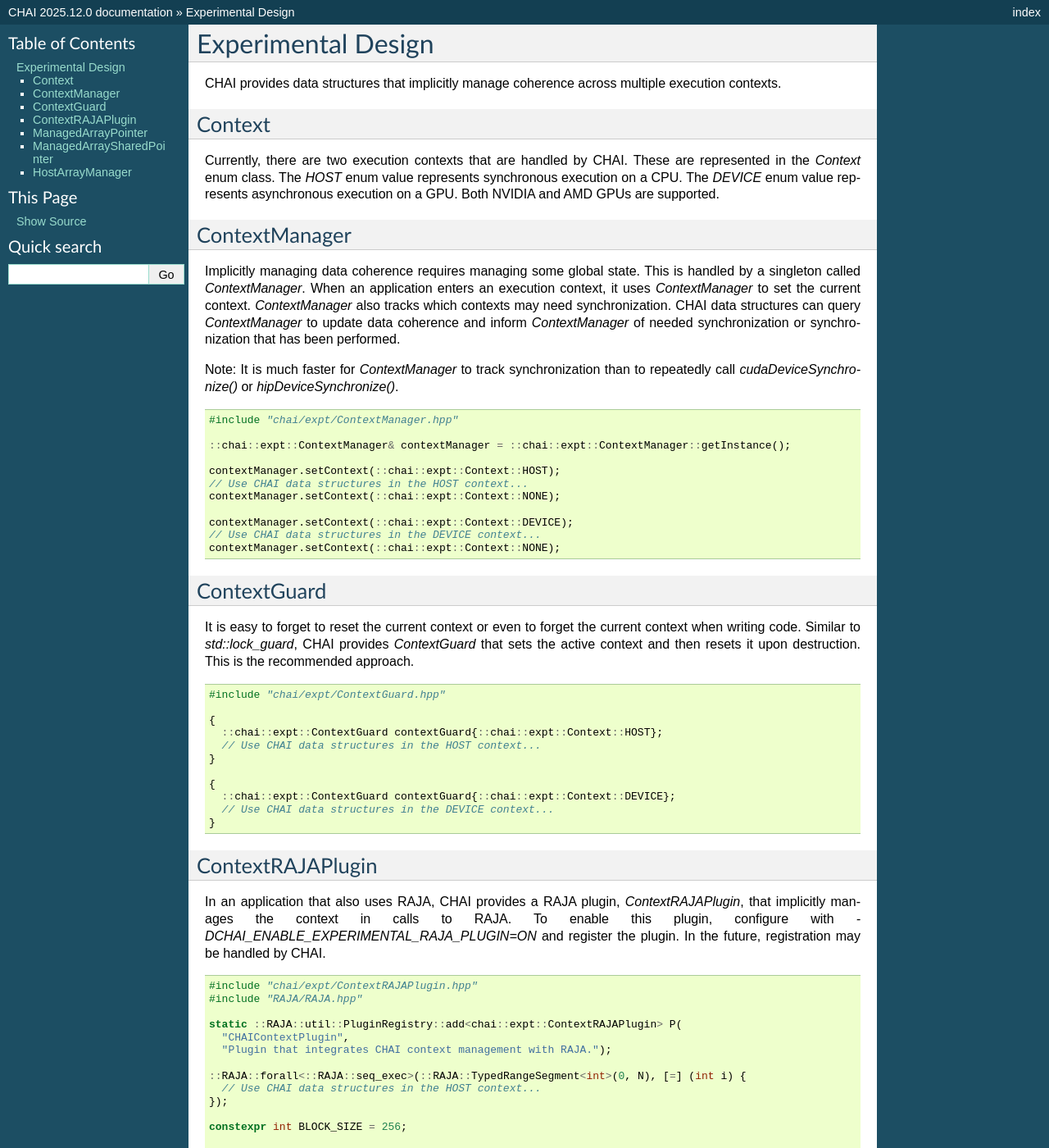
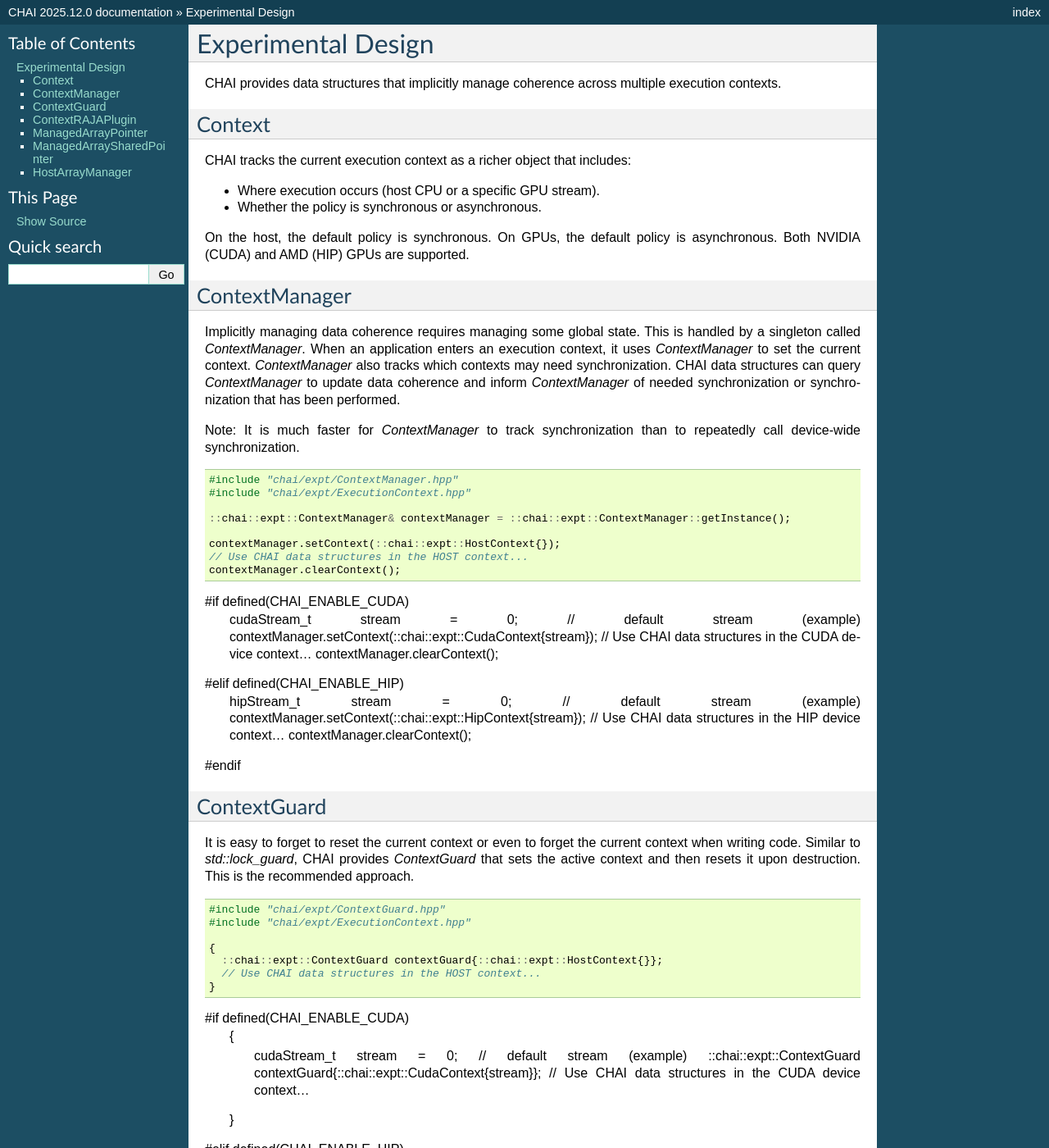
Before and after one commit to LLNL/CHAI, a Sphinx documentation site: the page built from docs/sphinx/expt/design.rst, in a window 1280 px wide and 1400 px high. Shown: the whole window at 82% size. Built offline with Sphinx 7.4.7, drawn with Linux system fonts in a browser that asks for light colours; some of the changed text lies outside the part shown.

Commit message:
Expand context to be stream aware

```diff
--- a/docs/sphinx/expt/design.rst
+++ b/docs/sphinx/expt/design.rst
@@ -16,9 +16,13 @@
 Context
 -------
 
-Currently, there are two execution contexts that are handled by CHAI. These are represented in the `Context` enum class.
-The `HOST` enum value represents synchronous execution on a CPU. The `DEVICE` enum value represents asynchronous execution on a GPU.
-Both NVIDIA and AMD GPUs are supported.
+CHAI tracks the current execution context as a richer object that includes:
+
+- Where execution occurs (host CPU or a specific GPU stream).
+- Whether the policy is synchronous or asynchronous.
+
+On the host, the default policy is synchronous. On GPUs, the default policy is asynchronous.
+Both NVIDIA (CUDA) and AMD (HIP) GPUs are supported.
 
 --------------
 ContextManager
@@ -29,21 +33,30 @@
 tracks which contexts may need synchronization. CHAI data structures can query `ContextManager` to update data coherence and
 inform `ContextManager` of needed synchronization or synchronization that has been performed.
 
-Note: It is much faster for `ContextManager` to track synchronization than to repeatedly call `cudaDeviceSynchronize()` or `hipDeviceSynchronize()`.
+Note: It is much faster for `ContextManager` to track synchronization than to repeatedly call device-wide synchronization.
 
 .. code-block:: cpp
 
   #include "chai/expt/ContextManager.hpp"
+  #include "chai/expt/ExecutionContext.hpp"
 
   ::chai::expt::ContextManager& contextManager = ::chai::expt::ContextManager::getInstance();
 
-  contextManager.setContext(::chai::expt::Context::HOST);
+  contextManager.setContext(::chai::expt::HostContext{});
   // Use CHAI data structures in the HOST context...
-  contextManager.setContext(::chai::expt::Context::NONE);
+  contextManager.clearContext();
 
-  contextManager.setContext(::chai::expt::Context::DEVICE);
-  // Use CHAI data structures in the DEVICE context...
-  contextManager.setContext(::chai::expt::Context::NONE);
+#if defined(CHAI_ENABLE_CUDA)
+  cudaStream_t stream = 0;  // default stream (example)
+  contextManager.setContext(::chai::expt::CudaContext{stream});
+  // Use CHAI data structures in the CUDA device context...
+  contextManager.clearContext();
+#elif defined(CHAI_ENABLE_HIP)
+  hipStream_t stream = 0;  // default stream (example)
+  contextManager.setContext(::chai::expt::HipContext{stream});
+  // Use CHAI data structures in the HIP device context...
+  contextManager.clearContext();
+#endif
 
 ------------
 ContextGuard
@@ -56,16 +69,26 @@
 .. code-block:: cpp
 
   #include "chai/expt/ContextGuard.hpp"
+  #include "chai/expt/ExecutionContext.hpp"
 
   {
-    ::chai::expt::ContextGuard contextGuard{::chai::expt::Context::HOST};
+    ::chai::expt::ContextGuard contextGuard{::chai::expt::HostContext{}};
     // Use CHAI data structures in the HOST context...
   }
 
+#if defined(CHAI_ENABLE_CUDA)
   {
-    ::chai::expt::ContextGuard contextGuard{::chai::expt::Context::DEVICE};
-    // Use CHAI data structures in the DEVICE context...
+    cudaStream_t stream = 0;  // default stream (example)
+    ::chai::expt::ContextGuard contextGuard{::chai::expt::CudaContext{stream}};
+    // Use CHAI data structures in the CUDA device context...
   }
+#elif defined(CHAI_ENABLE_HIP)
+  {
+    hipStream_t stream = 0;  // default stream (example)
+    ::chai::expt::ContextGuard contextGuard{::chai::expt::HipContext{stream}};
+    // Use CHAI data structures in the HIP device context...
+  }
+#endif
 
 -----------------
 ContextRAJAPlugin
@@ -92,7 +115,7 @@
   constexpr int BLOCK_SIZE = 256;
 
   ::RAJA::forall<::RAJA::cuda_exec_async<BLOCK_SIZE>>(::RAJA::TypedRangeSegment<int>(0, N), [=] __device__ (int i) {
-    // Use CHAI data structures in the DEVICE context...
+    // Use CHAI data structures in the CUDA device stream context...
   });
 
 -------------------
@@ -131,7 +154,7 @@
   constexpr int BLOCK_SIZE = 256;
 
   ::RAJA::forall<::RAJA::cuda_exec_async<BLOCK_SIZE>>(::RAJA::TypedRangeSegment<int>(0, N), [=] __device__ (int i) {
-    a[i] -= 1;  // Use CHAI data structures in the DEVICE context...
+    a[i] -= 1;  // Use CHAI data structures in the CUDA device stream context...
   });
 
   a.free();
@@ -174,7 +197,7 @@
   constexpr int BLOCK_SIZE = 256;
 
   ::RAJA::forall<::RAJA::cuda_exec_async<BLOCK_SIZE>>(::RAJA::TypedRangeSegment<int>(0, N), [=] __device__ (int i) {
-    a[i] -= 1;  // Use CHAI data structures in the DEVICE context...
+    a[i] -= 1;  // Use CHAI data structures in the CUDA device stream context...
   });
 
 ----------------
```
Also changed, not shown: 10 other files.
